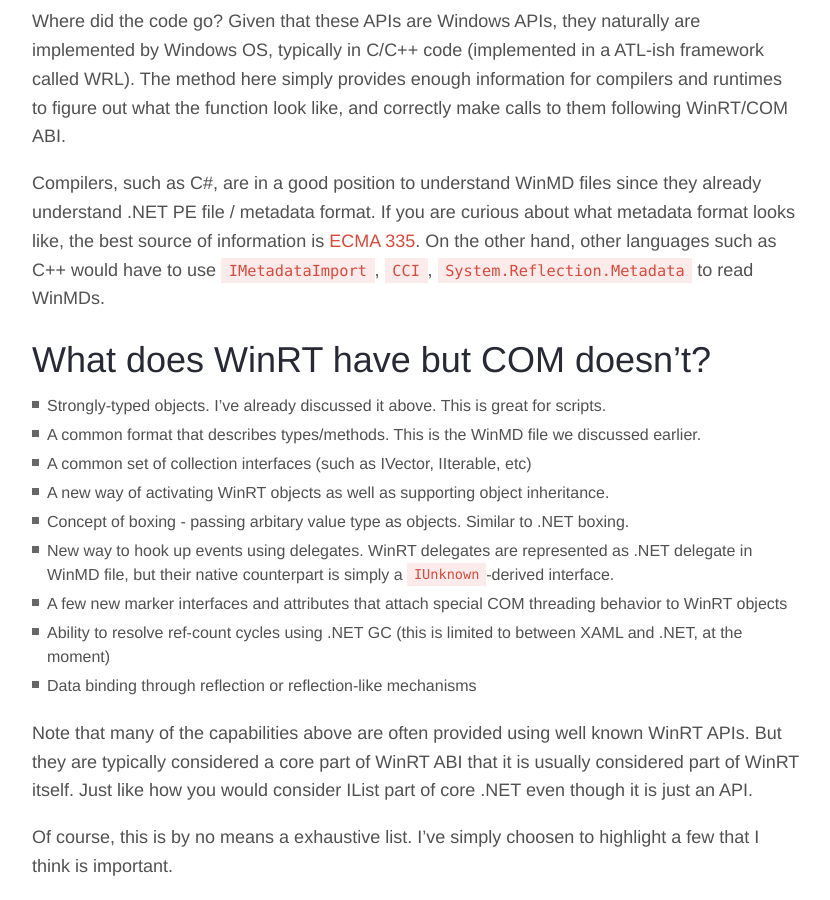
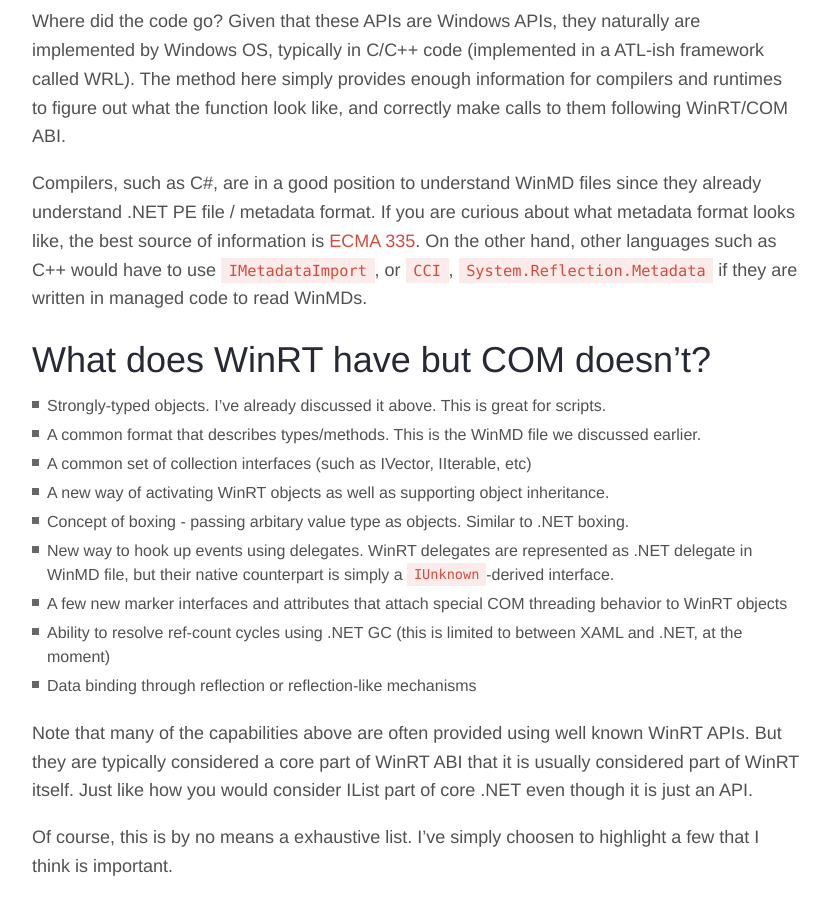
Before and after one commit to yizhang82/yizhang82.github.io, a Jekyll site: the page built from _posts/2017-03-15-what-is-winmd.md, in a window 1280 px wide and 900 px high, scrolled down 2852 px. Shown: the whole window, without its empty margins (224-1054 px from the left). Built offline with Jekyll 4.4.1, drawn with Linux system fonts in a browser that asks for light colours; nearby versions of some CDN libraries; comment, search, counter and statistics services are not loaded.

Commit message:
add clarification

```diff
--- a/_posts/2017-03-15-what-is-winmd.md
+++ b/_posts/2017-03-15-what-is-winmd.md
@@ -73,7 +73,7 @@ Did I mention there is no code in them? Let's take a look at get_Flyout:
 
 Where did the code go? Given that these APIs are Windows APIs, they naturally are implemented by Windows OS, typically in C/C++ code (implemented in a ATL-ish framework called WRL). The method here simply provides enough information for compilers and runtimes to figure out what the function look like, and correctly make calls to them following WinRT/COM ABI.
 
-Compilers, such as C#, are in a good position to understand WinMD files since they already understand .NET PE file / metadata format. If you are curious about what metadata format looks like, the best source of information is [ECMA 335](http://www.ecma-international.org/publications/standards/Ecma-335.htm). On the other hand, other languages such as C++ would have to use [`IMetadataImport`](https://msdn.microsoft.com/en-us/library/ms230172(v=vs.110).aspx), [`CCI`](http://ccimetadata.codeplex.com/), [`System.Reflection.Metadata`](https://github.com/dotnet/corefx/tree/master/src/System.Reflection.Metadata) to read WinMDs.
+Compilers, such as C#, are in a good position to understand WinMD files since they already understand .NET PE file / metadata format. If you are curious about what metadata format looks like, the best source of information is [ECMA 335](http://www.ecma-international.org/publications/standards/Ecma-335.htm). On the other hand, other languages such as C++ would have to use [`IMetadataImport`](https://msdn.microsoft.com/en-us/library/ms230172(v=vs.110).aspx), or [`CCI`](http://ccimetadata.codeplex.com/), [`System.Reflection.Metadata`](https://github.com/dotnet/corefx/tree/master/src/System.Reflection.Metadata) if they are written in managed code to read WinMDs.
 
 # What does WinRT have but COM doesn't?
 
```
